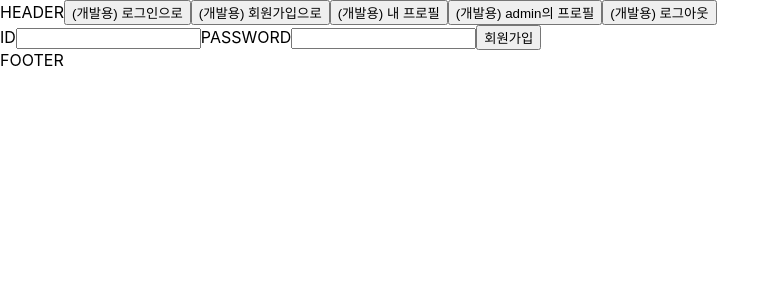
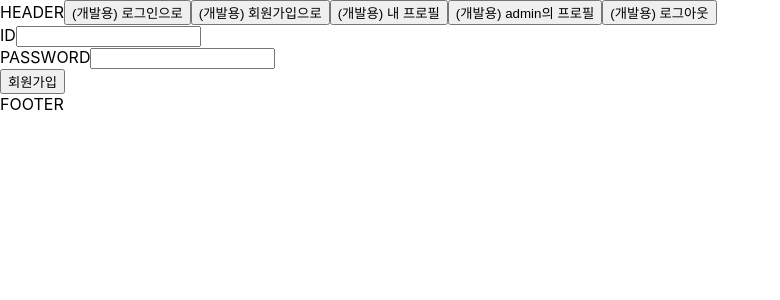
Before and after one commit to themrsung/b2-react-crud, a React (Create React App) app: page /register in a window 1280 px wide. Shown: the top 300 px of the page, without its empty margins (0-780 px from the left). Built offline with nearby package versions, Linux system fonts and the light colour scheme; data requests are answered from the project's data file.

Commit message:
DIVified label and inputs

```diff
--- a/src/components/auth/loginForm.jsx
+++ b/src/components/auth/loginForm.jsx
@@ -43,6 +43,7 @@ const LoginForm = function () {
         onUserLogin()
       }}
     >
+      <div className="LoginFormIdContainer">
         <label>ID</label>
         <input
           type="text"
@@ -51,6 +52,8 @@ const LoginForm = function () {
             setUserId(e.target.value)
           }}
         ></input>
+      </div>
+      <div className="LoginFormPasswordContainer">
         <label>PASSWORD</label>
         <input
           type="password"
@@ -59,6 +62,8 @@ const LoginForm = function () {
             setUserPassword(e.target.value)
           }}
         ></input>
+      </div>
+
       <button type="submit">로그인</button>
     </form>
   )
--- a/src/components/auth/registerForm.jsx
+++ b/src/components/auth/registerForm.jsx
@@ -54,6 +54,7 @@ const RegisterForm = function () {
         onUserRegister()
       }}
     >
+      <div className="RegisterFormIdContainer">
         <label>ID</label>
         <input
           type="text"
@@ -62,6 +63,8 @@ const RegisterForm = function () {
             setUserId(e.target.value)
           }}
         ></input>
+      </div>
+      <div className="RegisterFormPasswordContainer">
         <label>PASSWORD</label>
         <input
           type="password"
@@ -70,6 +73,7 @@ const RegisterForm = function () {
             setUserPassword(e.target.value)
           }}
         ></input>
+      </div>
       <button type="submit">회원가입</button>
     </form>
   )
```
Lines whose indentation alone changed are shown as unchanged.
